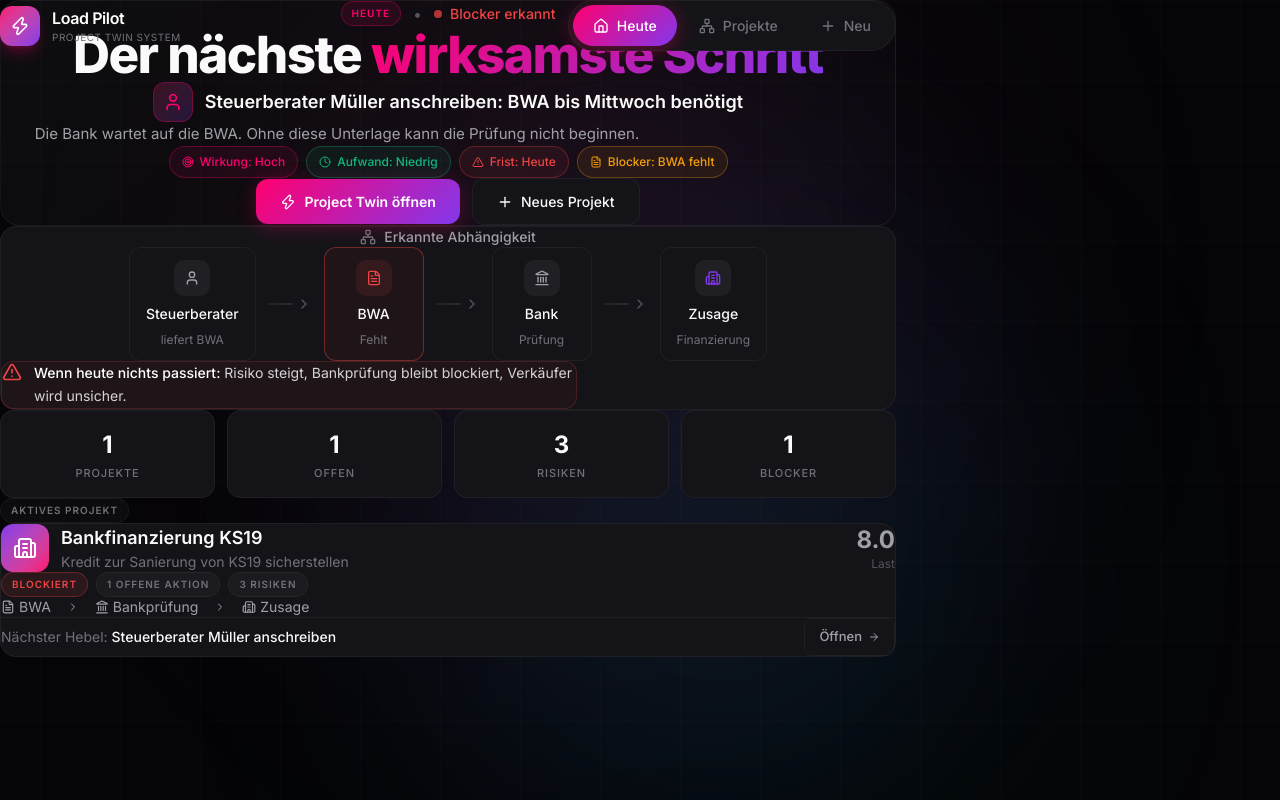
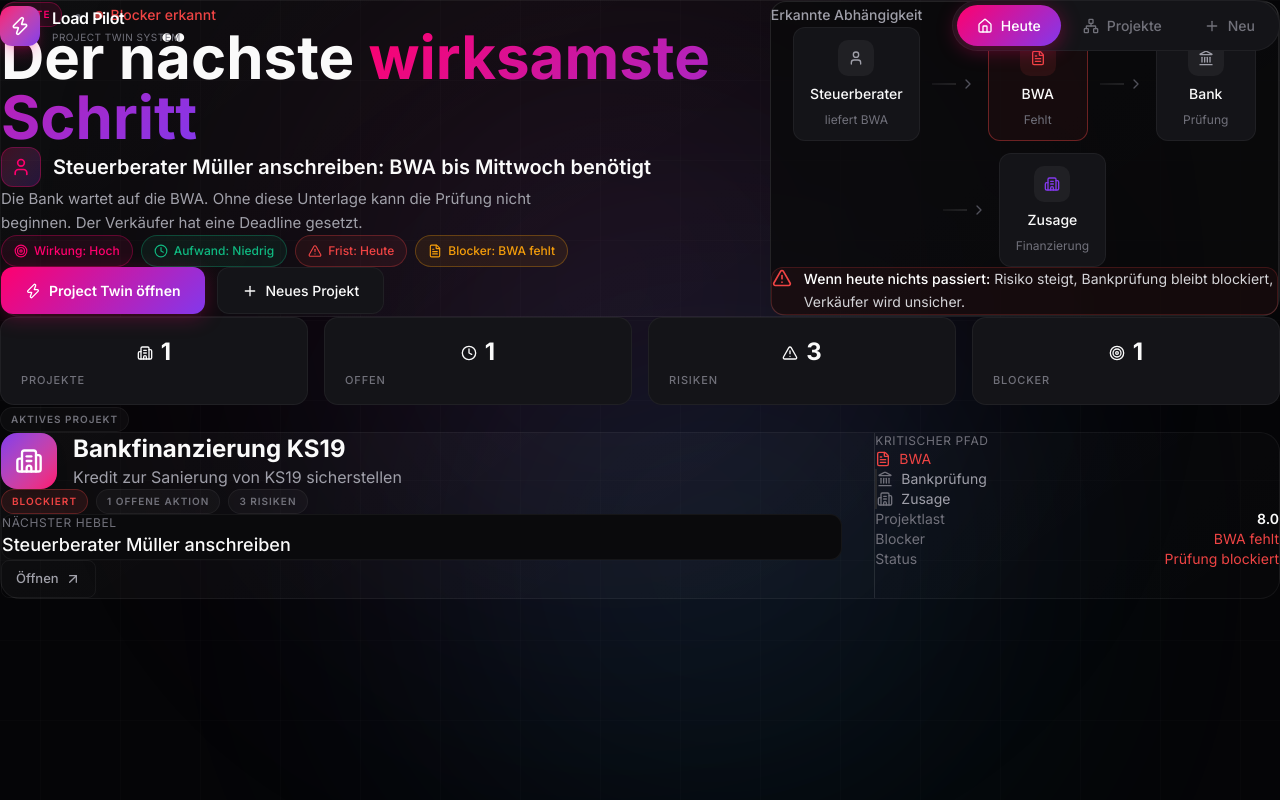
Before and after one commit to OSIONSolutionXR/osion-load-pilot, a React (Vite) app: page / in a window 1280 px wide. Built offline with nearby package versions, Linux system fonts and the light colour scheme.

Commit message:
feat: 2-column hero with dependency panel, reorganized layout

```diff
--- a/src/App.tsx
+++ b/src/App.tsx
@@ -23,7 +23,7 @@ function App() {
 
       {/* Header */}
       <header className="fixed top-0 left-0 right-0 z-50 px-6 py-4">
-        <div className="max-w-4xl mx-auto flex items-center justify-between">
+        <div className="max-w-7xl mx-auto flex items-center justify-between">
           {/* Logo */}
           <div className="flex items-center gap-3">
             <div className="w-10 h-10 rounded-xl bg-gradient-to-br from-[#ff006e] to-[#8338ec] flex items-center justify-center shadow-lg shadow-[#ff006e]/25">
@@ -61,7 +61,7 @@ function App() {
 
       {/* Main Content */}
       <main className="pt-24 pb-12 px-6 relative z-10">
-        <div className="max-w-4xl mx-auto">
+        <div className="max-w-7xl mx-auto">
           {currentView === 'today' && (
             <TodayScreen
               onNewProject={() => navigateTo('input')}
--- a/src/screens/TodayScreen.tsx
+++ b/src/screens/TodayScreen.tsx
@@ -9,8 +9,8 @@ import {
   Landmark,
   FileText,
   ChevronRight,
-  Network,
-  Zap
+  Zap,
+  ArrowUpRight
 } from 'lucide-react'
 import { dummyProject, dummyActors, dummyRisks, getNextMove } from '../data/dummyData'
 
@@ -24,12 +24,15 @@ export default function TodayScreen({ onNewProject, onOpenTwin }: TodayScreenPro
   const targetActor = dummyActors.find(a => a.id === nextMove.targetActor)
 
   return (
-    <div className="space-y-6 animate-fade-in-up max-w-4xl mx-auto">
-      {/* HERO - Kompakt, mittig, eine Zeile */}
-      <section className="card-primary p-6 md:p-8">
-        <div className="text-center">
+    <div className="space-y-8 animate-fade-in-up">
+      {/* HERO: 2-Spalten Layout */}
+      <section className="card-primary p-8 md:p-10">
+        <div className="grid grid-cols-1 lg:grid-cols-12 gap-10">
+
+          {/* Links: Next Move */}
+          <div className="lg:col-span-7 flex flex-col justify-center">
             {/* Label */}
-          <div className="flex items-center justify-center gap-3 mb-4">
+            <div className="flex items-center gap-3 mb-4">
               <span className="label label-accent">Heute</span>
               <span className="text-zinc-600">•</span>
               <div className="flex items-center gap-2">
@@ -38,33 +41,34 @@ export default function TodayScreen({ onNewProject, onOpenTwin }: TodayScreenPro
               </div>
             </div>
 
-          {/* Headline in einer Zeile */}
-          <h1 className="text-hero mb-4">
-            Der nächste <span className="gradient-text-accent">wirksamste Schritt</span>
+            {/* Headline */}
+            <h1 className="text-5xl md:text-6xl font-bold mb-4">
+              Der nächste{' '}
+              <span className="gradient-text-accent">wirksamste Schritt</span>
             </h1>
 
             {/* Empfehlung */}
-          <div className="flex items-center justify-center gap-3 mb-4">
+            <div className="flex items-center gap-3 mb-3">
               <div className="w-10 h-10 rounded-xl bg-gradient-to-br from-[#ff006e]/20 to-[#8338ec]/20 flex items-center justify-center border border-[#ff006e]/30">
                 <User className="w-5 h-5 text-[#ff006e]" />
               </div>
-            <span className="text-lg font-semibold">{targetActor?.name} anschreiben: BWA bis Mittwoch benötigt</span>
+              <span className="text-xl font-semibold">{targetActor?.name} anschreiben: BWA bis Mittwoch benötigt</span>
             </div>
 
-          <p className="text-body max-w-2xl mx-auto mb-5">
-            Die Bank wartet auf die BWA. Ohne diese Unterlage kann die Prüfung nicht beginnen.
+            <p className="text-body max-w-xl mb-5">
+              Die Bank wartet auf die BWA. Ohne diese Unterlage kann die Prüfung nicht beginnen. Der Verkäufer hat eine Deadline gesetzt.
             </p>
 
             {/* Status Pills */}
-          <div className="flex flex-wrap items-center justify-center gap-2 mb-5">
-            <StatusPill icon={<Target className="w-3 h-3" />} label="Wirkung" value="Hoch" type="high" />
-            <StatusPill icon={<Clock className="w-3 h-3" />} label="Aufwand" value="Niedrig" type="low" />
-            <StatusPill icon={<AlertTriangle className="w-3 h-3" />} label="Frist" value="Heute" type="urgent" />
-            <StatusPill icon={<FileText className="w-3 h-3" />} label="Blocker" value="BWA fehlt" type="amber" />
+            <div className="flex flex-wrap gap-2 mb-6">
+              <StatusPill icon={<Target className="w-3.5 h-3.5" />} label="Wirkung" value="Hoch" type="high" />
+              <StatusPill icon={<Clock className="w-3.5 h-3.5" />} label="Aufwand" value="Niedrig" type="low" />
+              <StatusPill icon={<AlertTriangle className="w-3.5 h-3.5" />} label="Frist" value="Heute" type="urgent" />
+              <StatusPill icon={<FileText className="w-3.5 h-3.5" />} label="Blocker" value="BWA fehlt" type="amber" />
             </div>
 
             {/* CTAs */}
-          <div className="flex flex-wrap items-center justify-center gap-3">
+            <div className="flex flex-wrap gap-3">
               <button onClick={onOpenTwin} className="btn-primary">
                 <Zap className="w-4 h-4" />
                 Project Twin öffnen
@@ -75,17 +79,17 @@ export default function TodayScreen({ onNewProject, onOpenTwin }: TodayScreenPro
               </button>
             </div>
           </div>
-      </section>
 
-      {/* DEPENDENCY DIAGRAM */}
-      <section className="card-secondary p-5">
-        <div className="flex items-center justify-center gap-2 mb-4">
-          <Network className="w-4 h-4 text-zinc-500" />
+          {/* Rechts: Dependency Panel */}
+          <div className="lg:col-span-5">
+            <div className="bg-[#0a0a0c]/80 border border-white/10 rounded-2xl p-6 h-full">
+              <div className="flex items-center justify-between mb-6">
                 <span className="text-sm font-medium text-zinc-400">Erkannte Abhängigkeit</span>
+                <span className="label">Simulation</span>
               </div>
 
               {/* Horizontal Diagram */}
-        <div className="diagram-container">
+              <div className="diagram-container mb-6">
                 <DiagramNode
                   icon={<User className="w-4 h-4" />}
                   title="Steuerberater"
@@ -122,7 +126,7 @@ export default function TodayScreen({ onNewProject, onOpenTwin }: TodayScreenPro
               </div>
 
               {/* Risk Warning */}
-        <div className="mt-4 p-4 rounded-xl bg-[#ef4444]/5 border border-[#ef4444]/20 max-w-xl mx-auto">
+              <div className="p-4 rounded-xl bg-[#ef4444]/5 border border-[#ef4444]/20">
                 <div className="flex items-start gap-3">
                   <AlertTriangle className="w-5 h-5 text-[#ef4444] flex-shrink-0 mt-0.5" />
                   <p className="text-sm text-zinc-300 leading-relaxed">
@@ -131,76 +135,95 @@ export default function TodayScreen({ onNewProject, onOpenTwin }: TodayScreenPro
                   </p>
                 </div>
               </div>
-      </section>
-
-      {/* SYSTEM SIGNALS */}
-      <section>
-        <div className="grid grid-cols-4 gap-3">
-          <StatCard value="1" label="Projekte" />
-          <StatCard value="1" label="Offen" />
-          <StatCard value="3" label="Risiken" />
-          <StatCard value="1" label="Blocker" />
+            </div>
+          </div>
         </div>
       </section>
 
-      {/* AKTIVES PROJEKT */}
+      {/* SYSTEM STATUS: Kompakt */}
       <section>
-        <div className="flex items-center gap-2 mb-4">
-          <span className="label">Aktives Projekt</span>
+        <div className="grid grid-cols-4 gap-4">
+          <MiniStat icon={<Building2 className="w-4 h-4" />} value="1" label="Projekte" />
+          <MiniStat icon={<Clock className="w-4 h-4" />} value="1" label="Offen" />
+          <MiniStat icon={<AlertTriangle className="w-4 h-4" />} value="3" label="Risiken" />
+          <MiniStat icon={<Target className="w-4 h-4" />} value="1" label="Blocker" />
         </div>
+      </section>
 
-        <div className="card-secondary p-5" onClick={onOpenTwin}>
-          <div className="flex items-start justify-between gap-4">
-            <div className="flex-1 min-w-0">
-              <div className="flex items-center gap-3 mb-3">
-                <div className="w-12 h-12 rounded-xl bg-gradient-to-br from-[#8338ec] to-[#ff006e] flex items-center justify-center shadow-lg">
-                  <Building2 className="w-6 h-6 text-white" />
+      {/* AKTIVES PROJEKT: Große Card */}
+      <section>
+        <div className="label mb-4">Aktives Projekt</div>
+
+        <div className="card-primary p-6">
+          <div className="grid grid-cols-1 lg:grid-cols-3 gap-8">
+
+            {/* Links: Projekt-Info */}
+            <div className="lg:col-span-2">
+              <div className="flex items-center gap-4 mb-4">
+                <div className="w-14 h-14 rounded-2xl bg-gradient-to-br from-[#8338ec] to-[#ff006e] flex items-center justify-center shadow-lg">
+                  <Building2 className="w-7 h-7 text-white" />
                 </div>
                 <div>
-                  <h3 className="text-lg font-semibold">{dummyProject.name}</h3>
-                  <p className="text-sm text-zinc-500">{dummyProject.goal}</p>
+                  <h3 className="text-2xl font-bold">{dummyProject.name}</h3>
+                  <p className="text-zinc-400">{dummyProject.goal}</p>
                 </div>
               </div>
 
-              <div className="flex flex-wrap items-center gap-2">
+              <div className="flex flex-wrap gap-2 mb-5">
                 <span className="label label-blocked">Blockiert</span>
                 <span className="label">1 offene Aktion</span>
                 <span className="label">{dummyRisks.length} Risiken</span>
               </div>
 
-              <div className="mt-4 flex items-center gap-4 text-sm text-zinc-400">
-                <div className="flex items-center gap-1">
-                  <FileText className="w-3.5 h-3.5" />
-                  <span>BWA</span>
+              <div className="p-4 rounded-xl bg-[#0a0a0c] border border-white/5 mb-4">
+                <div className="text-xs text-zinc-500 mb-1 uppercase tracking-wider">Nächster Hebel</div>
+                <div className="text-lg font-medium">Steuerberater Müller anschreiben</div>
               </div>
-                <ChevronRight className="w-3 h-3" />
-                <div className="flex items-center gap-1">
-                  <Landmark className="w-3.5 h-3.5" />
-                  <span>Bankprüfung</span>
+
+              <button onClick={onOpenTwin} className="btn-ghost">
+                Öffnen
+                <ArrowUpRight className="w-4 h-4" />
+              </button>
             </div>
-                <ChevronRight className="w-3 h-3" />
-                <div className="flex items-center gap-1">
-                  <Building2 className="w-3.5 h-3.5" />
-                  <span>Zusage</span>
+
+            {/* Rechts: Mini-Flow + Stats */}
+            <div className="border-l border-white/10 lg:pl-8">
+              <div className="text-xs text-zinc-500 mb-3 uppercase tracking-wider">Kritischer Pfad</div>
+
+              <div className="space-y-2 mb-6">
+                <div className="flex items-center gap-2 text-sm">
+                  <FileText className="w-4 h-4 text-[#ef4444]" />
+                  <span className="text-[#ef4444]">BWA</span>
+                </div>
+                <div className="pl-2 border-l-2 border-zinc-800">
+                  <div className="flex items-center gap-2 text-sm">
+                    <Landmark className="w-4 h-4 text-zinc-500" />
+                    <span className="text-zinc-400">Bankprüfung</span>
+                  </div>
+                </div>
+                <div className="pl-2 border-l-2 border-zinc-800">
+                  <div className="flex items-center gap-2 text-sm">
+                    <Building2 className="w-4 h-4 text-zinc-500" />
+                    <span className="text-zinc-400">Zusage</span>
                   </div>
                 </div>
               </div>
 
-            <div className="text-right">
-              <div className="text-2xl font-bold text-zinc-400">{dummyProject.loadScore.toFixed(1)}</div>
-              <div className="text-xs text-zinc-600">Last</div>
+              <div className="space-y-3">
+                <div className="flex justify-between text-sm">
+                  <span className="text-zinc-500">Projektlast</span>
+                  <span className="font-semibold">{dummyProject.loadScore.toFixed(1)}</span>
+                </div>
+                <div className="flex justify-between text-sm">
+                  <span className="text-zinc-500">Blocker</span>
+                  <span className="text-[#ef4444]">BWA fehlt</span>
+                </div>
+                <div className="flex justify-between text-sm">
+                  <span className="text-zinc-500">Status</span>
+                  <span className="text-[#ef4444]">Prüfung blockiert</span>
                 </div>
               </div>
-
-          <div className="mt-4 pt-4 border-t border-white/5 flex items-center justify-between">
-            <div className="text-sm">
-              <span className="text-zinc-500">Nächster Hebel: </span>
-              <span className="font-medium">Steuerberater Müller anschreiben</span>
             </div>
-            <button className="btn-ghost">
-              Öffnen
-              <ArrowRight className="w-3 h-3" />
-            </button>
           </div>
         </div>
       </section>
@@ -274,10 +297,13 @@ function DiagramConnector() {
   )
 }
 
-function StatCard({ value, label }: { value: string; label: string }) {
+function MiniStat({ icon, value, label }: { icon: React.ReactNode; value: string; label: string }) {
   return (
-    <div className="stat-card text-center">
-      <div className="stat-card-value">{value}</div>
+    <div className="stat-card">
+      <div className="flex items-center justify-center gap-2 mb-2">
+        {icon}
+        <span className="stat-card-value">{value}</span>
+      </div>
       <div className="stat-card-label">{label}</div>
     </div>
   )
```
Lines whose indentation alone changed are shown as unchanged.
